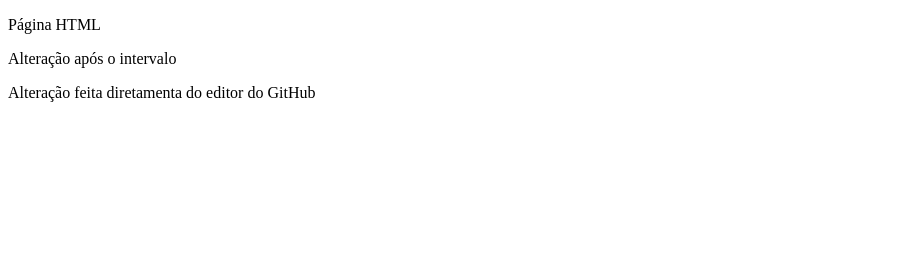
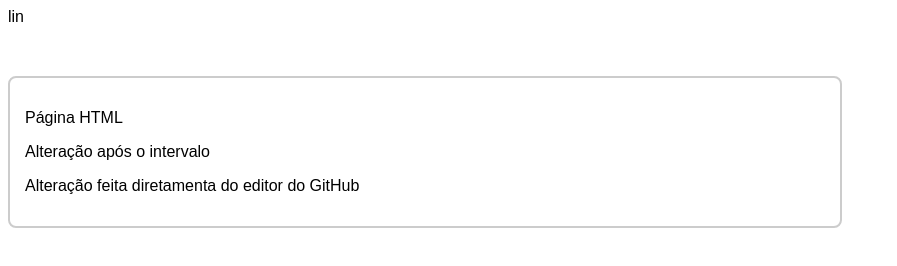
Before and after one commit to JoseHBSantos/Projeto1, a plain HTML site: page index.html in a window 1280 px wide. Shown: the whole page, without its empty margins (0-897 px from the left). Drawn offline with Linux system fonts and the light colour scheme.

Commit message:
Inclusão do CSS

```diff
--- a/index.html
+++ b/index.html
@@ -1,13 +1,20 @@
 <!DOCTYPE html>
 <html lang="en">
+
 <head>
     <meta charset="UTF-8">
     <meta name="viewport" content="width=device-width, initial-scale=1.0">
+    <link rel="stylesheet" href="/style.css">
     <title>Document</title>
+    lin
 </head>
+
 <body>
-    <p>Página HTML</p>
-    <p>Alteração após o intervalo</p>
-    <p>Alteração feita diretamenta do editor do GitHub</p>
+    <div class="container">
+        <p>Página HTML</p>
+        <p>Alteração após o intervalo</p>
+        <p>Alteração feita diretamenta do editor do GitHub</p>
+    </div>
 </body>
+
 </html>
--- /dev/null
+++ b/style.css
@@ -0,0 +1,10 @@
+body{
+    font-family:Arial, Helvetica, sans-serif
+}
+.container{
+    width: 800px;
+    border: 2px solid #ccc;
+    border-radius: 8px;
+    padding: 15px;
+    margin-top: 50px;
+}
```
